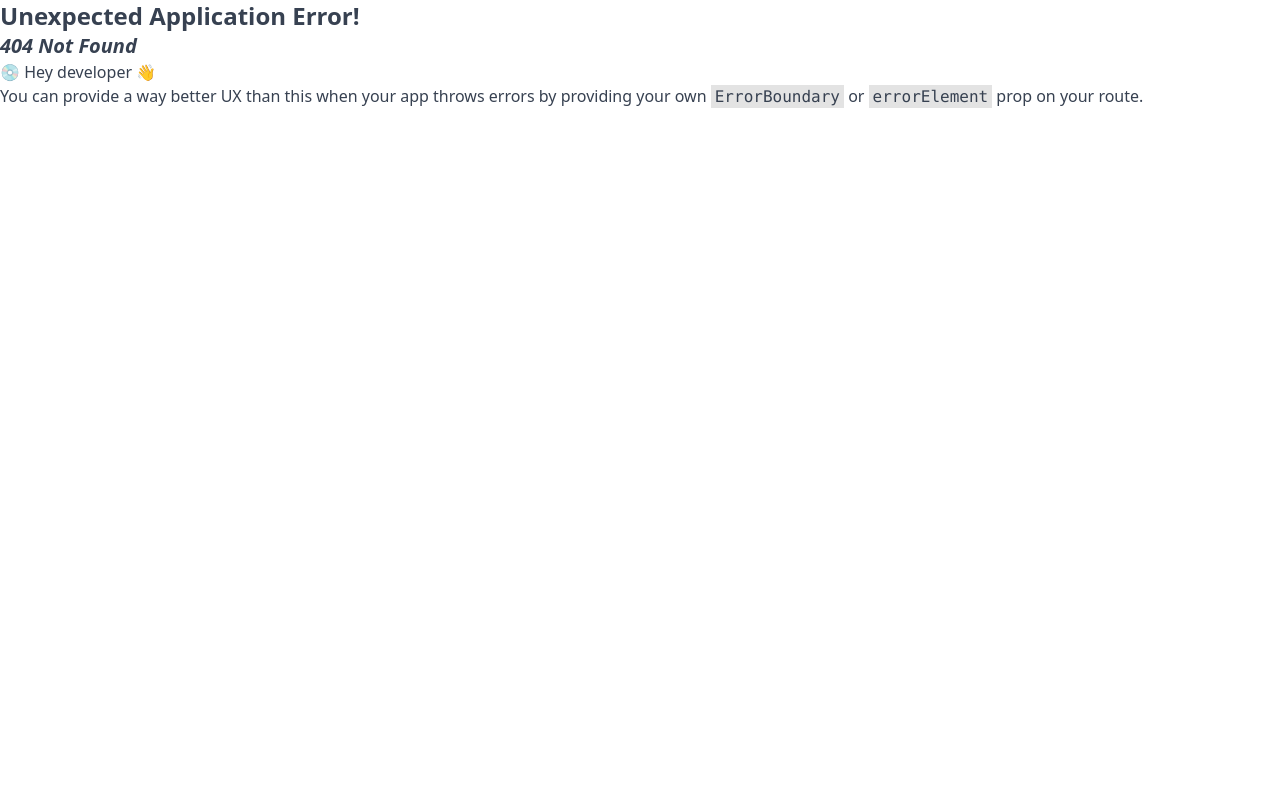
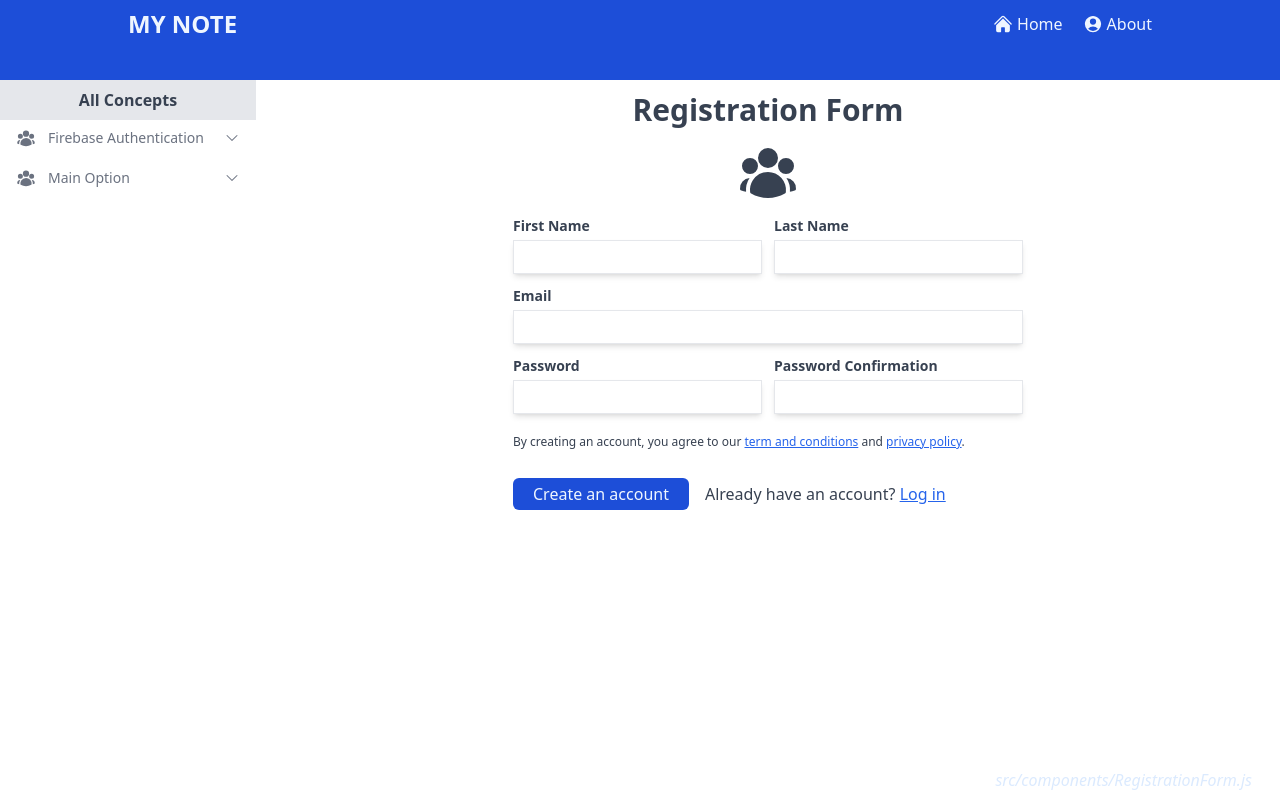
Before and after one commit to md-shamim-sarker/react-project, a React (Create React App) app: page /registration in a window 1280 px wide. Before the commit this address had no page. Built offline with nearby package versions, Linux system fonts and the light colour scheme.

Commit message:
login and registration form

```diff
--- /dev/null
+++ b/src/components/EmailPasswordAuthentication.js
@@ -0,0 +1,14 @@
+import React from 'react';
+import LoginForm from './LoginForm';
+// import RegistrationForm from './RegistrationForm';
+
+const EmailPasswordAuthentication = () => {
+    return (
+        <div>
+            <LoginForm></LoginForm>
+            {/* <RegistrationForm></RegistrationForm> */}
+        </div>
+    );
+};
+
+export default EmailPasswordAuthentication;
--- a/src/components/FileLocation.js
+++ b/src/components/FileLocation.js
@@ -3,7 +3,7 @@ import React from 'react';
 const FileLocation = ({file}) => {
     return (
         <div>
-            <div className='fixed bottom-2 right-7 italic text-blue-400'>{file}</div>
+            <div className='fixed bottom-2 right-7 italic text-blue-100 hover:text-blue-900 -z-10 cursor-pointer'>{file}</div>
         </div>
     );
 };
--- /dev/null
+++ b/src/components/LoginForm.js
@@ -0,0 +1,35 @@
+import React from 'react';
+import {NavLink} from 'react-router-dom';
+import {LockClosedIcon} from '@heroicons/react/24/solid';
+import FileLocation from './FileLocation';
+
+const LoginForm = () => {
+    return (
+        <div>
+            <div className='w-3/5 mx-auto flex flex-col items-center'>
+                <h1 className='text-center my-5'>Log In Form</h1>
+                <LockClosedIcon className='w-16'></LockClosedIcon>
+                <form>
+                    <div className='grid grid-cols-1 gap-3'>
+                        <div>
+                            <h5>Email</h5>
+                            <input type="email" name="email" id="" placeholder='Your Email' />
+                        </div>
+                        <div>
+                            <h5>Password</h5>
+                            <input type="password" name="password" id="" placeholder='Your Password' />
+                        </div>
+                    </div>
+                    <div className='flex items-center gap-x-2 mt-4'>
+                        <button type='submit' className='ml-0 blue-btn'>Log In</button>
+                        <p>You don't have an account? <NavLink to={"/registration"} className="underline text-blue-600">Registration</NavLink></p>
+                    </div>
+                </form>
+            </div>
+            <FileLocation file={"src/components/LoginForm.js"}></FileLocation>
+
+        </div>
+    );
+};
+
+export default LoginForm;
--- a/src/components/Navbar.js
+++ b/src/components/Navbar.js
@@ -8,11 +8,11 @@ const Navbar = () => {
             <div className='w-[90vw] lg:w-4/5 mx-auto flex justify-between items-center'>
                 <div className='text-2xl font-extrabold'>MY NOTE</div>
                 <div className='flex gap-x-5 items-center'>
-                    <NavLink to={"/home"} className="flex">
+                    <NavLink to={"/home"} className="flex gap-x-1">
                         <HomeIcon className='w-5'></HomeIcon>
                         <span>Home</span>
                     </NavLink>
-                    <NavLink to={"/about"} className="flex">
+                    <NavLink to={"/about"} className="flex gap-x-1">
                         <UserCircleIcon className='w-5'></UserCircleIcon>
                         <span>About</span>
                     </NavLink>
--- a/src/components/Navigation.js
+++ b/src/components/Navigation.js
@@ -32,10 +32,10 @@ const Navigation = () => {
                                 <span className="ml-1 text-xs font-medium">Github</span>
                             </div>
                         </NavLink>
-                        <NavLink>
+                        <NavLink to={"/email_password"}>
                             <div className="flex items-center rounded-lg px-1 py-2 text-gray-500 hover:bg-gray-100 hover:text-gray-700">
                                 <UserGroupIcon className='w-4'></UserGroupIcon>
-                                <span className="ml-1 text-xs font-medium">Sub Options</span>
+                                <span className="ml-1 text-xs font-medium">Email-Password</span>
                             </div>
                         </NavLink>
                         <NavLink>
--- /dev/null
+++ b/src/components/RegistrationForm.js
@@ -0,0 +1,51 @@
+import React from 'react';
+import {NavLink} from 'react-router-dom';
+import FileLocation from './FileLocation';
+import {UserGroupIcon} from '@heroicons/react/24/solid';
+
+
+const RegistrationForm = () => {
+    return (
+        <div className='w-3/5 mx-auto flex flex-col items-center'>
+            <h1 className='text-center my-3'>Registration Form</h1>
+            <UserGroupIcon className='w-16 mb-3'></UserGroupIcon>
+            <form>
+                <div className='grid grid-cols-2 gap-3'>
+                    <div>
+                        <h5>First Name</h5>
+                        <input type="text" name="" id="" />
+                    </div>
+                    <div>
+                        <h5>Last Name</h5>
+                        <input type="text" name="" id="" />
+                    </div>
+                    <div className='col-span-2'>
+                        <h5>Email</h5>
+                        <input type="email" name="" id="" />
+                    </div>
+                    <div>
+                        <h5>Password</h5>
+                        <input type="password" name="" id="" />
+                    </div>
+                    <div>
+                        <h5>Password Confirmation</h5>
+                        <input type="password" name="" id="" />
+                    </div>
+                </div>
+                <p className='text-xs my-5'>
+                    By creating an account, you agree to our
+                    <NavLink> <span className='underline text-blue-600'>term and conditions</span></NavLink>
+                    <span> and </span>
+                    <NavLink className="underline text-blue-600">privacy policy</NavLink>.
+                </p>
+                <div className='flex items-center gap-x-2'>
+                    <button className='ml-0'>Create an account</button>
+                    <p>Already have an account? <NavLink to={"/login"} className="underline text-blue-600">Log in</NavLink></p>
+                </div>
+            </form>
+            <FileLocation file={"src/components/RegistrationForm.js"}></FileLocation>
+        </div>
+    );
+};
+
+export default RegistrationForm;
--- a/src/index.css
+++ b/src/index.css
@@ -34,4 +34,12 @@
     button {
         @apply bg-blue-700 text-blue-50 px-5 py-1 m-2 rounded-md
     }
+
+    .blue-btn {
+        @apply bg-blue-700 text-blue-50 px-5 py-1 m-2 rounded-md
+    }
+
+    input {
+        @apply border shadow-md w-full px-2 py-1 mt-1
+    }
 }
--- a/src/layout/Main.js
+++ b/src/layout/Main.js
@@ -6,14 +6,14 @@ import Navbar from '../components/Navbar';
 const Main = () => {
     return (
         <>
-            <div className='w-full h-[8vh] lg:h-[10vh] bg-purple-300 fixed top-0 py-4 lg:py-2 z-10'>
+            <div className='w-full h-[8vh] lg:h-[10vh] bg-blue-700 text-blue-50 fixed top-0 py-4 lg:py-2 z-10'>
                 <Navbar></Navbar>
             </div>
             <div>
                 <div>
                     <Aside></Aside>
                 </div>
-                <div className='w-full lg:w-[80vw] h-[92vh] lg:h-[90vh] mt-[8vh] lg:mt-[10vh] fixed right-0 overflow-y-scroll'>
+                <div className='w-full lg:w-[80vw] h-[92vh] lg:h-[90vh] mt-[8vh] lg:mt-[10vh] fixed right-0 overflow-y-auto'>
                     <Outlet></Outlet>
                 </div>
             </div>
```
Also changed, not shown: src/myrouter/MyRouter.js (+15 -0 lines), 1 other file (tests, documents, lock files or other folders).
